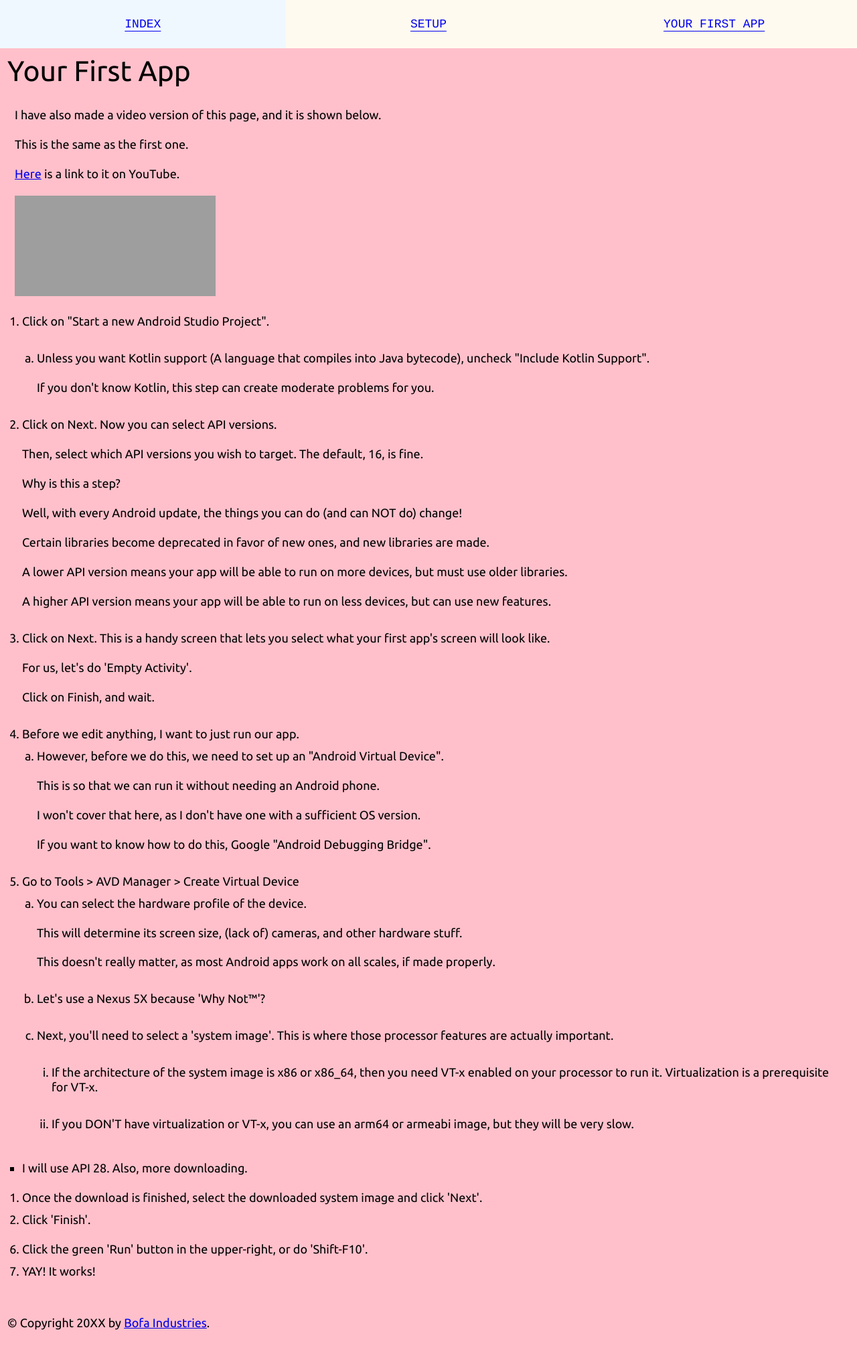
After one commit to HenryFBP/itmd-460, a Flask app: page /your_first_app in a window 1280 px wide. The commit adds this page. Shown: the whole page at 67% size. Run offline with Flask 2, Linux system fonts and the light colour scheme; grey boxes are pictures that could not be loaded.

Commit message:
add 'your first app' html version of video
(no pics tho)

```diff
--- a/assignments/final/website/app/routes.py
+++ b/assignments/final/website/app/routes.py
@@ -8,6 +8,12 @@ from app import app
 def index():
     return render_template('index.html')
 
+
 @app.route('/setup')
 def setup():
     return render_template('setup.html')
+
+
+@app.route('/your_first_app')
+def your_first_app():
+    return render_template('your_first_app.html')
--- a/assignments/final/website/app/templates/navigation.html
+++ b/assignments/final/website/app/templates/navigation.html
@@ -7,5 +7,9 @@
         <li><a href="{{ url_for('setup') }}">
             Setup
         </a></li>
+
+        <li><a href="{{ url_for('your_first_app') }}">
+            Your First App
+        </a></li>
     </ul>
 {% endblock %}
--- /dev/null
+++ b/assignments/final/website/app/templates/your_first_app.html
@@ -0,0 +1,78 @@
+{% extends "base.html" %}
+
+{% block content %}
+<h1>Your First App</h1>
+
+<aside>
+    <p>I have also made a video version of this page, and it is shown below.</p>
+    <p>This is the same as the first one.</p>
+    <p><a href="https://www.youtube.com/watch?v=1iN8voA_oy8">Here</a>
+        is a link to it on YouTube.</p>
+
+    <iframe src="https://www.youtube-nocookie.com/embed/1iN8voA_oy8" frameborder="0"
+            allow="accelerometer; autoplay; encrypted-media; gyroscope; picture-in-picture"
+            allowfullscreen></iframe>
+</aside>
+
+<section>
+    <ol>
+        <li>
+            <p>Click on "Start a new Android Studio Project".</p>
+            <ol>
+                <li><p>Unless you want Kotlin support (A language that compiles into Java bytecode), uncheck "Include
+                    Kotlin Support".</p>
+                    <p> If you don't know Kotlin, this step can create moderate problems for you.</p></li>
+            </ol>
+        </li>
+        <li><p>Click on Next. Now you can select API versions.</p>
+            <p>Then, select which API versions you wish to target. The default, 16, is fine.</p>
+            <p>Why is this a step?</p>
+            <p>Well, with every Android update, the things you can do (and can NOT do) change!</p>
+            <p>Certain libraries become deprecated in favor of new ones, and new libraries are made.</p>
+            <p>A lower API version means your app will be able to run on more devices, but must use older
+                libraries.</p>
+            <p>A higher API version means your app will be able to run on less devices, but can use new features.</p>
+        </li>
+        <li><p>Click on Next. This is a handy screen that lets you select what your first app's screen will look
+            like.</p>
+            <p>For us, let's do 'Empty Activity'.</p>
+            <p>Click on Finish, and wait.</p></li>
+        <li>Before we edit anything, I want to just run our app.
+            <ol>
+                <li><p>However, before we do this, we need to set up an "Android Virtual Device".</p>
+                    <p>This is so that we can run it without needing an Android phone.</p>
+                    <p>I won't cover that here, as I don't have one with a sufficient OS version. </p>
+                    <p>If you want to know how to do this, Google "Android Debugging Bridge".</p></li>
+            </ol>
+        </li>
+        <li>Go to Tools &gt; AVD Manager &gt; Create Virtual Device
+            <ol>
+                <li><p>You can select the hardware profile of the device.</p>
+                    <p>This will determine its screen size, (lack of) cameras, and other hardware stuff.</p>
+                    <p>This doesn't really matter, as most Android apps work on all scales, if made properly.</p></li>
+                <li><p>Let's use a Nexus 5X because 'Why Not&trade;'?</p></li>
+                <li><p>Next, you'll need to select a 'system image'. This is where those processor
+                    features are actually important.</p>
+                    <ol>
+                        <li><p>If the architecture of the system image is x86 or x86_64, then you need VT-x enabled on
+                            your processor to run it. Virtualization is a prerequisite for VT-x.</p></li>
+                        <li><p>If you DON'T have virtualization or VT-x, you can use an arm64 or armeabi image, but
+                            they will be very slow.</p></li>
+                    </ol>
+                </li>
+            </ol>
+        </li>
+    </ol>
+    <ul>
+        <li>I will use API 28. Also, more downloading.</li>
+    </ul>
+    <ol>
+        <li>Once the download is finished, select the downloaded system image and click 'Next'.</li>
+        <li>Click 'Finish'.</li>
+    </ol>
+    <ol start="6">
+        <li>Click the green 'Run' button in the upper-right, or do 'Shift-F10'.</li>
+        <li>YAY! It works!</li>
+    </ol>
+</section>
+{% endblock %}
```
Also changed, not shown: assignments/final/website/app/templates/setup.html (+3 -4 lines).
